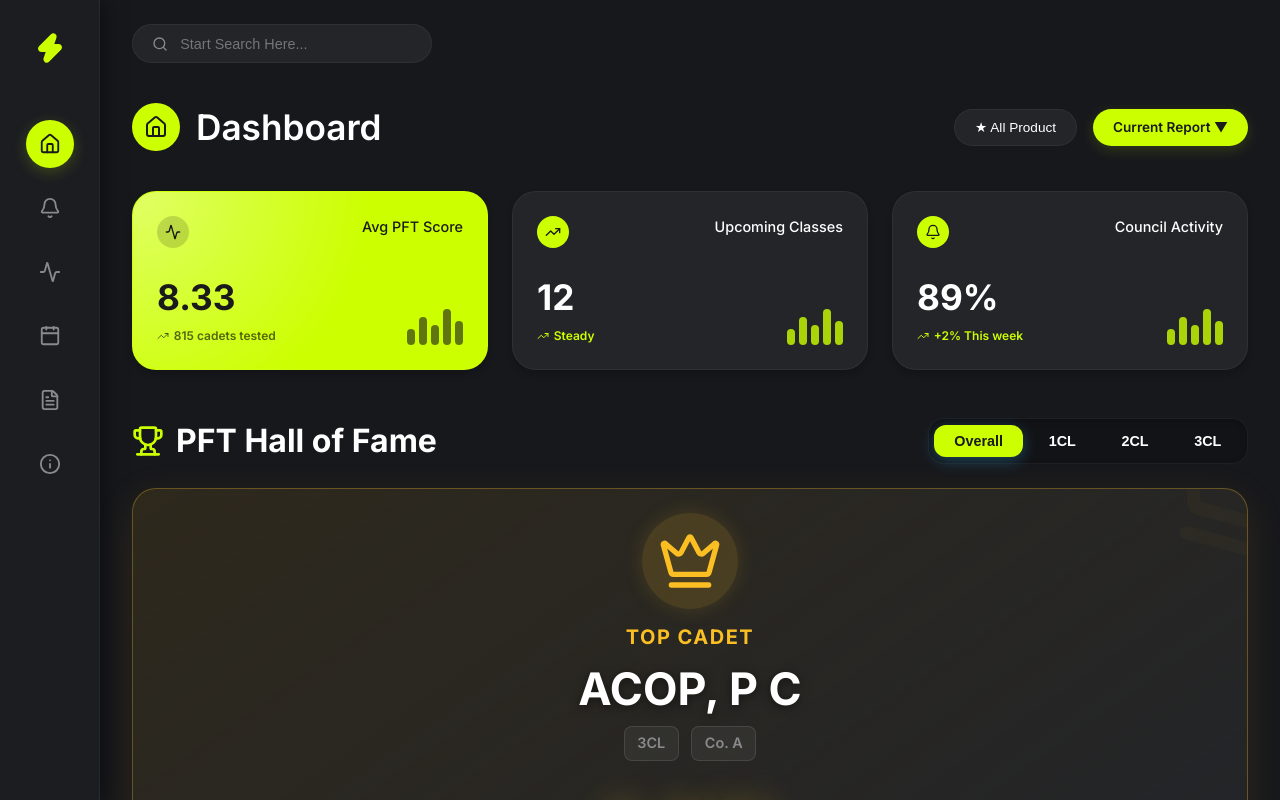
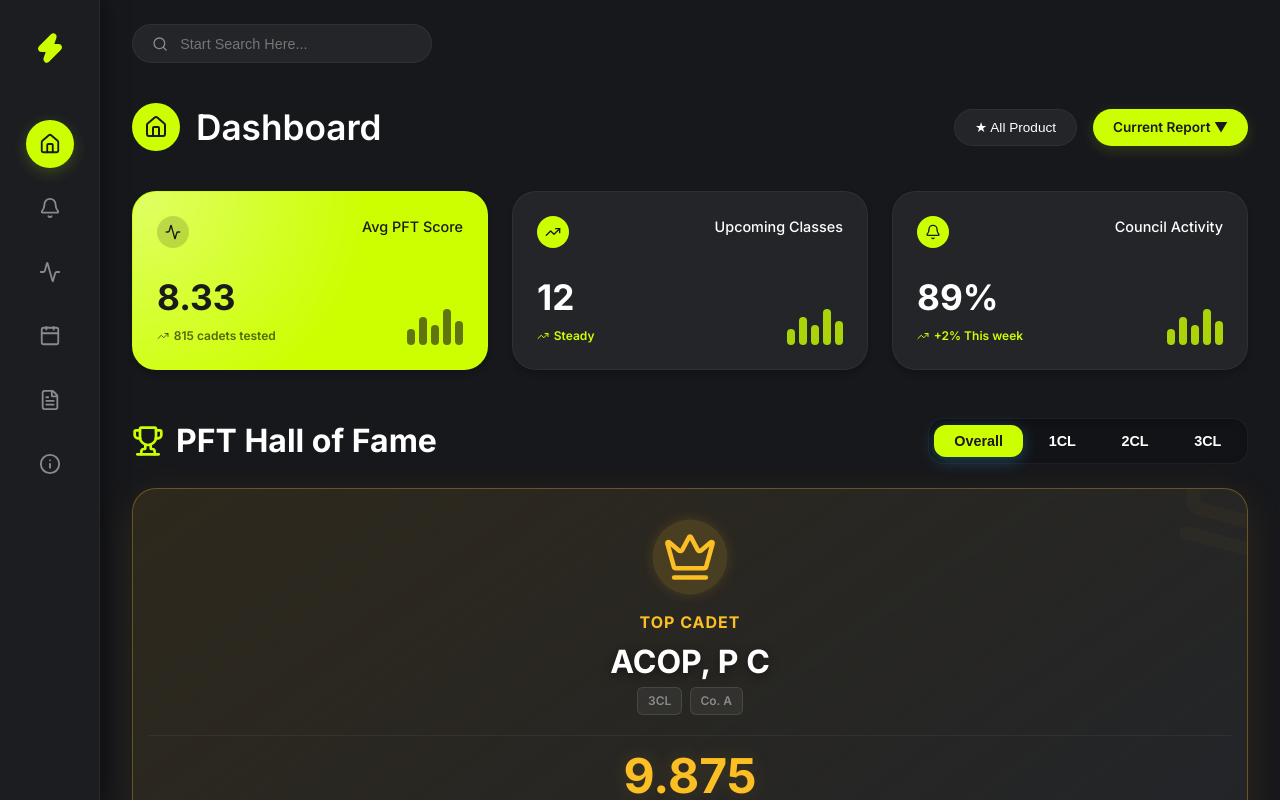
Before and after one commit to cdtpalers/athletic-ccafp, a React (Vite) app: page / in a window 1280 px wide. Shown: the top 800 px of the page. Built offline with nearby package versions, Linux system fonts and the light colour scheme.

Commit message:
UI: Refactor Hall of Fame into compact flex wrap layout

```diff
--- a/src/pages/Dashboard.jsx
+++ b/src/pages/Dashboard.jsx
@@ -446,8 +446,9 @@ export default function Dashboard() {
         </div>
       ) : (
         <div style={{
-          display: 'grid',
-          gridTemplateColumns: 'repeat(auto-fit, minmax(220px, 1fr))',
+          display: 'flex',
+          flexWrap: 'wrap',
+          justifyContent: 'center',
           gap: '1rem'
         }}>
           {hallOfFame.map((fame, i) => (
@@ -455,17 +456,18 @@ export default function Dashboard() {
               key={i}
               className="glass-card"
               style={{
-                padding: '1.5rem 1rem',
+                flex: i === 0 ? '1 1 100%' : '1 1 180px',
+                maxWidth: i === 0 ? '100%' : '240px',
+                padding: i === 0 ? '1.5rem 1rem' : '1.25rem 0.75rem',
                 position: 'relative',
                 overflow: 'hidden',
                 display: 'flex',
                 flexDirection: 'column',
                 alignItems: 'center',
                 textAlign: 'center',
-                gridColumn: i === 0 ? '1 / -1' : 'auto', // Top Cadet spans full width
                 background: i === 0 ? 'linear-gradient(145deg, rgba(251, 191, 36, 0.1) 0%, var(--surface-glass) 100%)' : 'var(--surface-glass)',
                 border: i === 0 ? '1px solid rgba(251, 191, 36, 0.3)' : '1px solid var(--surface-border)',
-                minHeight: i === 0 ? '240px' : '220px',
+                minHeight: i === 0 ? '200px' : '180px',
                 boxShadow: i === 0 ? '0 10px 40px rgba(251, 191, 36, 0.1)' : 'var(--shadow-md)',
                 borderRadius: '24px',
                 transition: 'transform 0.3s ease, box-shadow 0.3s ease'
@@ -487,22 +489,23 @@ export default function Dashboard() {
 
               {/* Icon Container */}
               <div style={{
-                marginBottom: '1rem',
+                marginBottom: '0.75rem',
                 background: fame.bg,
-                padding: '1rem',
+                padding: '0.75rem',
                 borderRadius: '50%',
                 display: 'inline-flex',
-                boxShadow: `0 0 20px ${fame.bg}`
+                boxShadow: `0 0 15px ${fame.bg}`,
+                transform: 'scale(0.85)' // Shrink the stickman SVGs to be more compact
               }}>
                 {fame.icon}
               </div>
 
               <h4 style={{
                 color: fame.color,
-                fontSize: i === 0 ? '1.25rem' : '1rem',
+                fontSize: i === 0 ? '1rem' : '0.85rem',
                 textTransform: 'uppercase',
-                letterSpacing: '1.5px',
-                marginBottom: '1rem',
+                letterSpacing: '1px',
+                marginBottom: '0.75rem',
                 fontWeight: 800
               }}>
                 {fame.title}
@@ -511,40 +514,44 @@ export default function Dashboard() {
               {fame.cadet ? (
                 <>
                   <div style={{
-                    fontSize: i === 0 ? '2.8rem' : '1.8rem',
+                    fontSize: i === 0 ? '2rem' : '1.4rem',
                     fontWeight: 800,
                     color: 'var(--text-primary)',
-                    marginBottom: '0.75rem',
+                    marginBottom: '0.5rem',
                     lineHeight: 1.1,
                     textShadow: '0 2px 10px rgba(0,0,0,0.5)'
                   }}>
                     {fame.cadet.cadet}
                   </div>
 
-                  <div className="flex-center text-muted" style={{ gap: '0.75rem', fontSize: '0.9rem', marginBottom: '2rem', fontWeight: 600 }}>
-                    <span style={{ background: 'rgba(255,255,255,0.05)', padding: '0.35rem 0.8rem', borderRadius: '8px', border: '1px solid rgba(255,255,255,0.1)' }}>
+                  <div className="flex-center text-muted" style={{ gap: '0.5rem', fontSize: '0.75rem', marginBottom: '1.25rem', fontWeight: 600 }}>
+                    <span style={{ background: 'rgba(255,255,255,0.05)', padding: '0.25rem 0.6rem', borderRadius: '6px', border: '1px solid rgba(255,255,255,0.1)' }}>
                       {fame.cadet.class}
                     </span>
-                    <span style={{ background: 'rgba(255,255,255,0.05)', padding: '0.35rem 0.8rem', borderRadius: '8px', border: '1px solid rgba(255,255,255,0.1)' }}>
+                    <span style={{ background: 'rgba(255,255,255,0.05)', padding: '0.25rem 0.6rem', borderRadius: '6px', border: '1px solid rgba(255,255,255,0.1)' }}>
                       Co. {fame.cadet.company}
                     </span>
                   </div>
 
                   <div style={{
-                    fontSize: i === 0 ? '4rem' : '3rem',
-                    fontWeight: 900,
-                    color: fame.color,
                     marginTop: 'auto',
-                    lineHeight: 1,
-                    textShadow: `0 0 30px ${fame.color}50`
+                    paddingTop: '1rem',
+                    borderTop: '1px solid rgba(255,255,255,0.05)',
+                    width: '100%'
                   }}>
-                    {fame.score}
+                    <div style={{
+                      fontSize: i === 0 ? '3rem' : '2.2rem',
+                      fontWeight: 800,
+                      color: fame.color,
+                      lineHeight: 1,
+                      textShadow: `0 0 20px ${fame.bg}`
+                    }}>
+                      {fame.score}
+                    </div>
                   </div>
                 </>
               ) : (
-                <div style={{ marginTop: 'auto', color: 'var(--text-muted)', fontSize: '1.2rem', fontStyle: 'italic' }}>
-                  No data available
-                </div>
+                <div className="text-muted" style={{ marginTop: '2rem' }}>No data</div>
               )}
             </div>
           ))}
```
